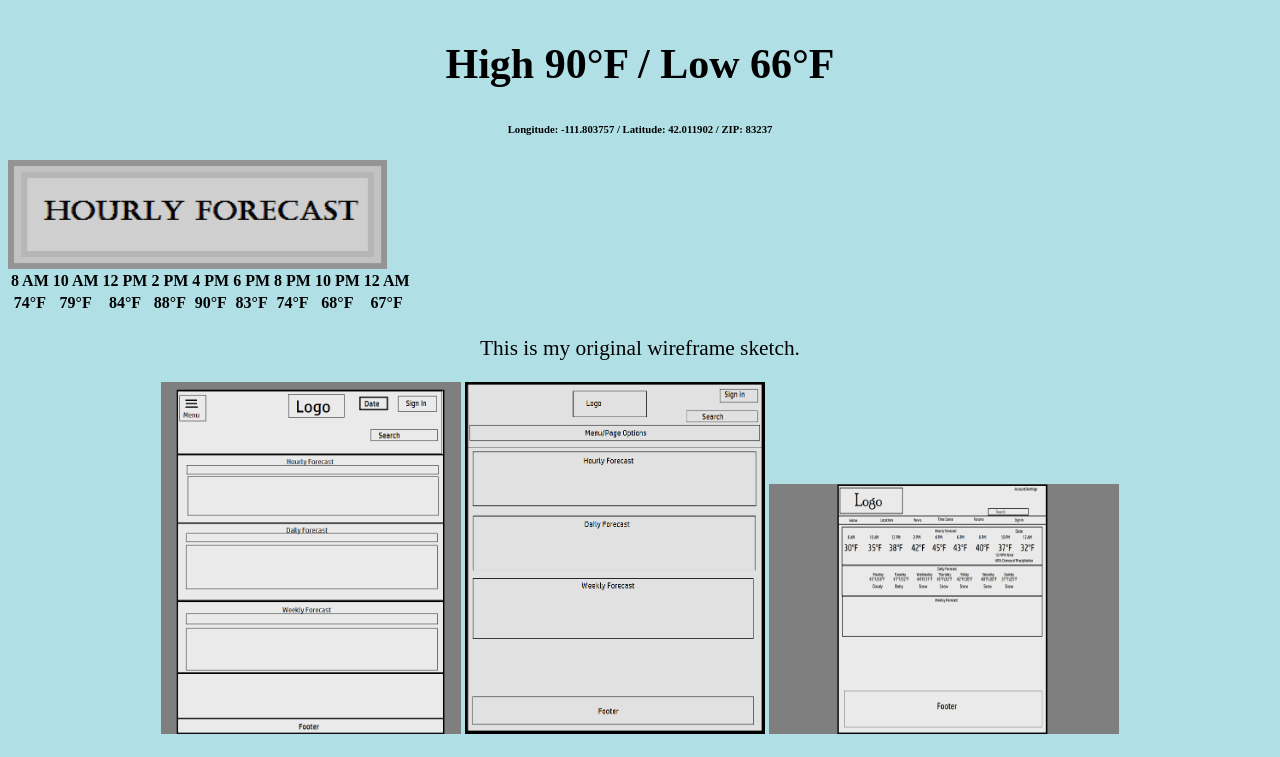
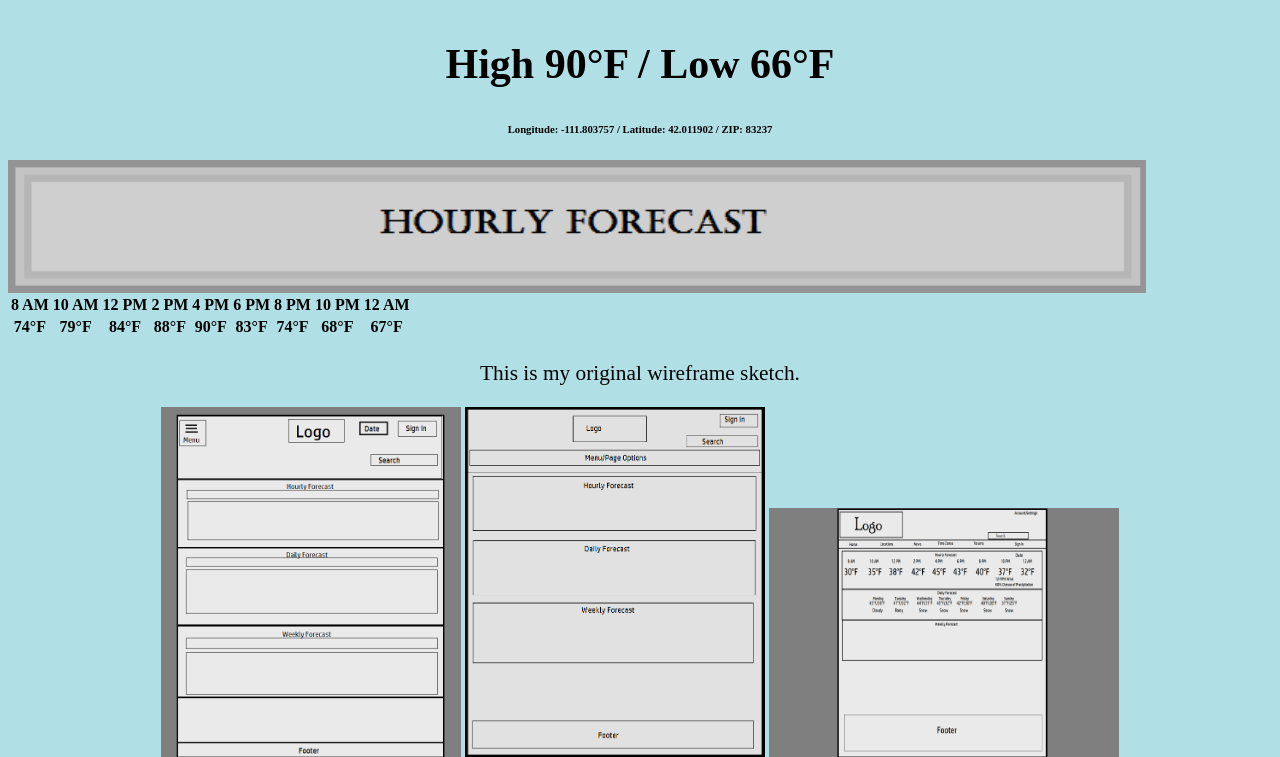
Before and after one commit to KeanWVegas/KeanWVegas.github.io, a PHP site: page /greenville.html in a window 1280 px wide. Shown: the part 521-1278 px from the top of the page. Run offline with PHP 8.4, Linux system fonts and the light colour scheme; lists and menus that the app fills with data are empty.

Commit message:
Revert "good enough"
This reverts commit 0b143ef4cf6035768f33b740be4d91c5147309f0.

```diff
--- a/Stylesheetfranklin.css
+++ b/Stylesheetfranklin.css
@@ -107,7 +107,7 @@ input[type=text] {
         justify-content: center;
         flex-direction: row;
         flex-wrap: wrap;
-        width: 30%;
+        width: 90%;
     }
 
     #daily {
@@ -120,10 +120,6 @@ input[type=text] {
         flex-wrap: wrap;
         width: 100%
     }
-
-    .t01 {
-        text-align: center;
-}
 
     h1 {
         font-size: 60px;
```
Also changed, not shown: Hourlyforecast.png.
